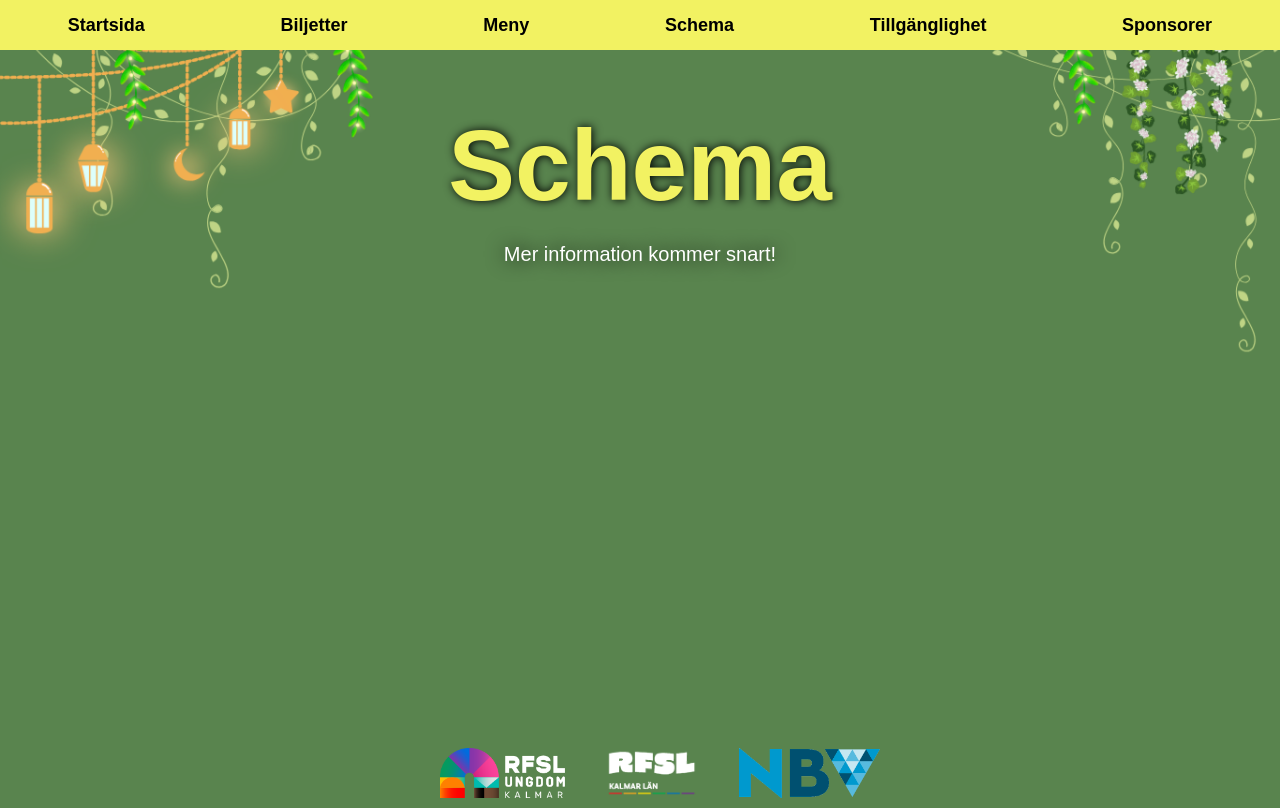
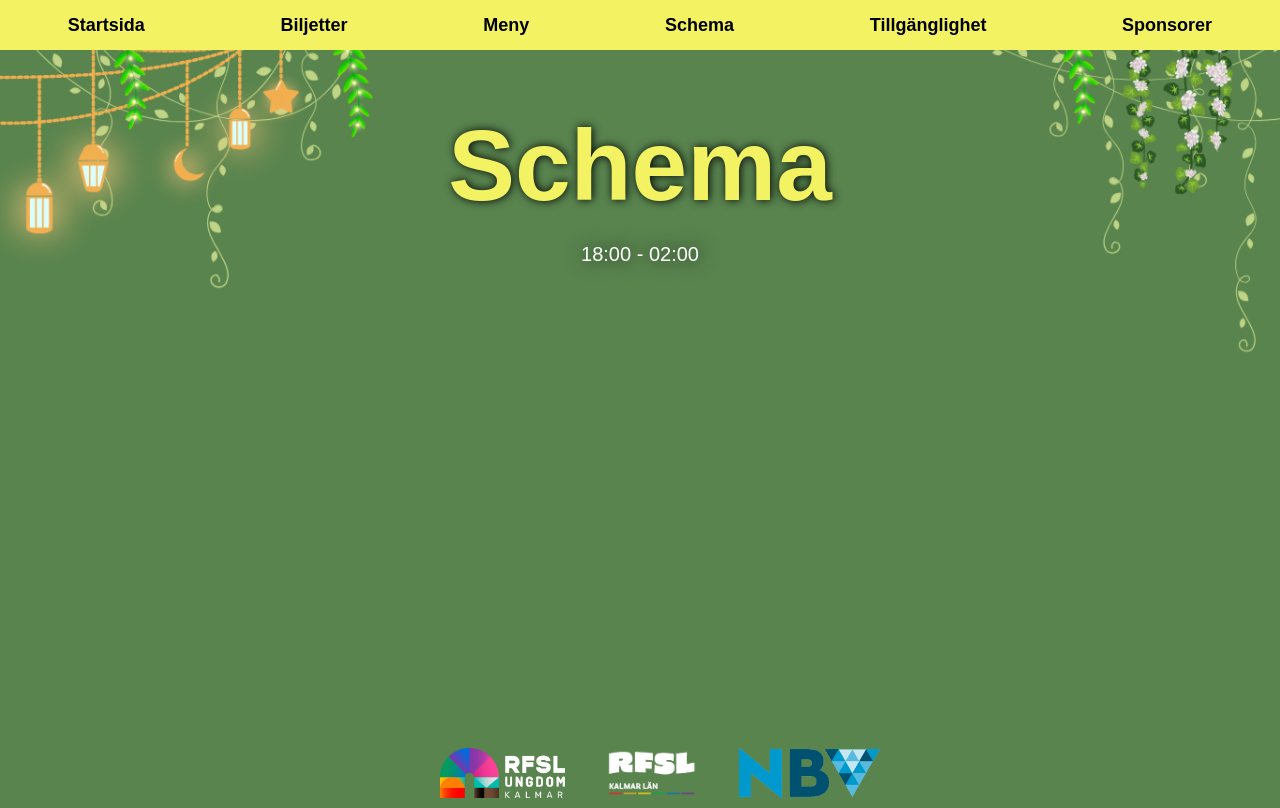
Before and after one commit to aarenb/queerbal-website, a React (Vite) app: page /schedule in a window 1280 px wide. Built offline with nearby package versions, Linux system fonts and the light colour scheme.

Commit message:
Add times

```diff
--- a/src/components/Schedule/Schedule.jsx
+++ b/src/components/Schedule/Schedule.jsx
@@ -10,7 +10,7 @@ function Schedule() {
       <img id="hangingDecorations" src="hangingDecorations.png"></img>
       <div id="main">
         <h1>Schema</h1>
-        <p> Mer information kommer snart!</p>
+        <p>18:00 - 02:00</p>
       </div>
       <Footer></Footer>
     </>
```
